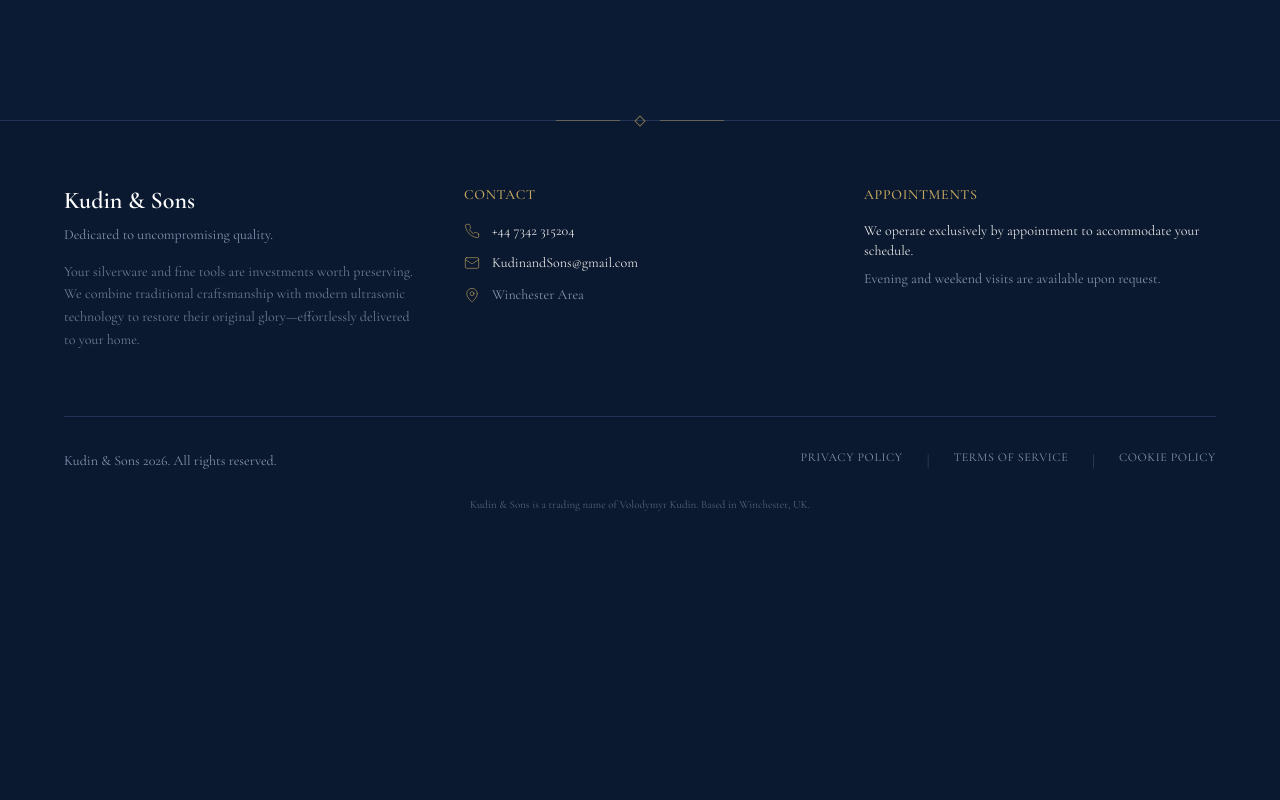
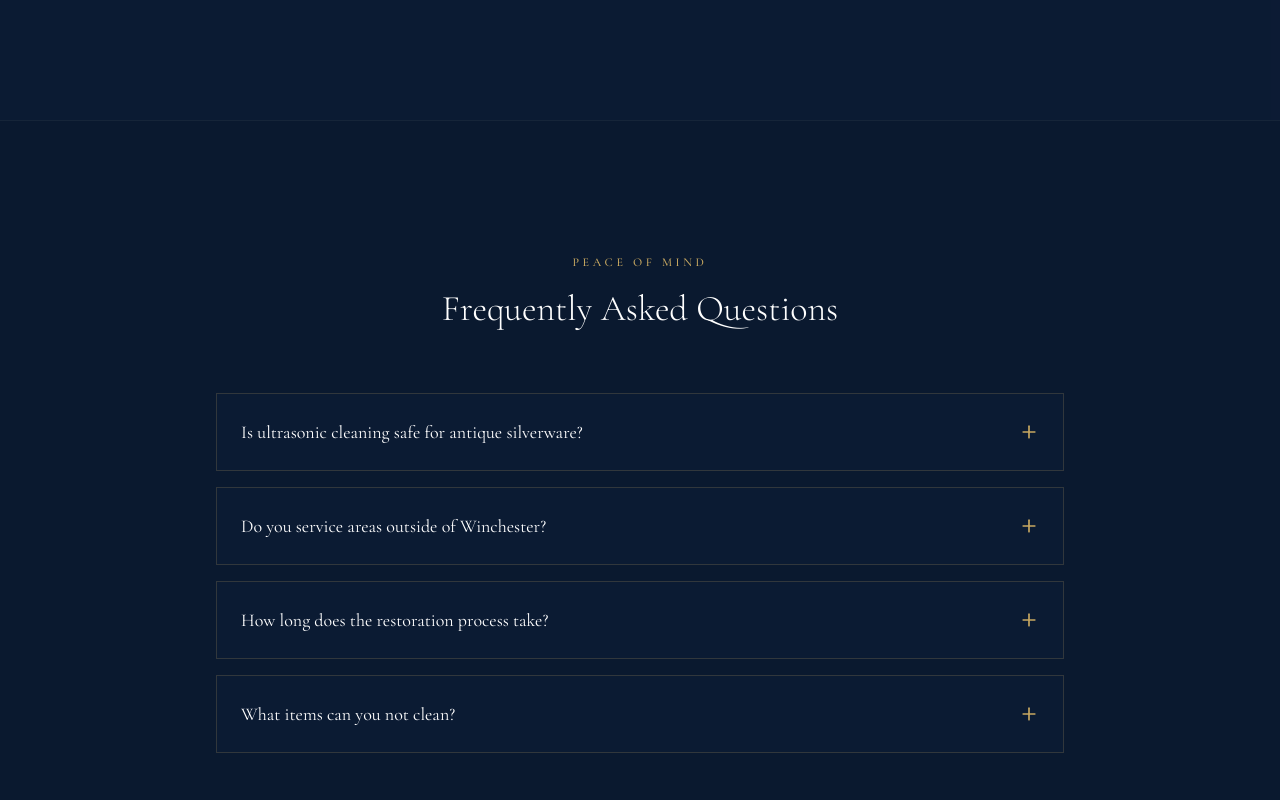
Before and after one commit to lion19box-design/kudin-website, a Next.js app in the folder kudin-and-sons-landing-page/: page / in a window 1280 px wide. Shown: the part 4020-4820 px from the top of the page. Before the commit the page ends 4597 px from the top, so only its background shows below. Built offline with nearby package versions, Linux system fonts and the light colour scheme.

Commit message:
Update page.tsx

```diff
--- a/kudin-and-sons-landing-page/app/page.tsx
+++ b/kudin-and-sons-landing-page/app/page.tsx
@@ -3,6 +3,7 @@ import { ServicesSection } from "@/components/services-section"
 import { ProcessSection } from "@/components/process-section"
 import { HygieneSection } from "@/components/hygiene-section"
 import { PricingSection } from "@/components/pricing-section"
+import { FaqSection } from "@/components/faq-section" // Новый импорт
 import { Footer } from "@/components/footer"
 import { CookieBanner } from "@/components/cookie-banner"
 
@@ -14,6 +15,7 @@ export default function Home() {
       <ProcessSection />
       <HygieneSection />
       <PricingSection />
+      <FaqSection /> {/* Новая секция вставлена сюда */}
       <Footer />
       <CookieBanner />
     </main>
```
